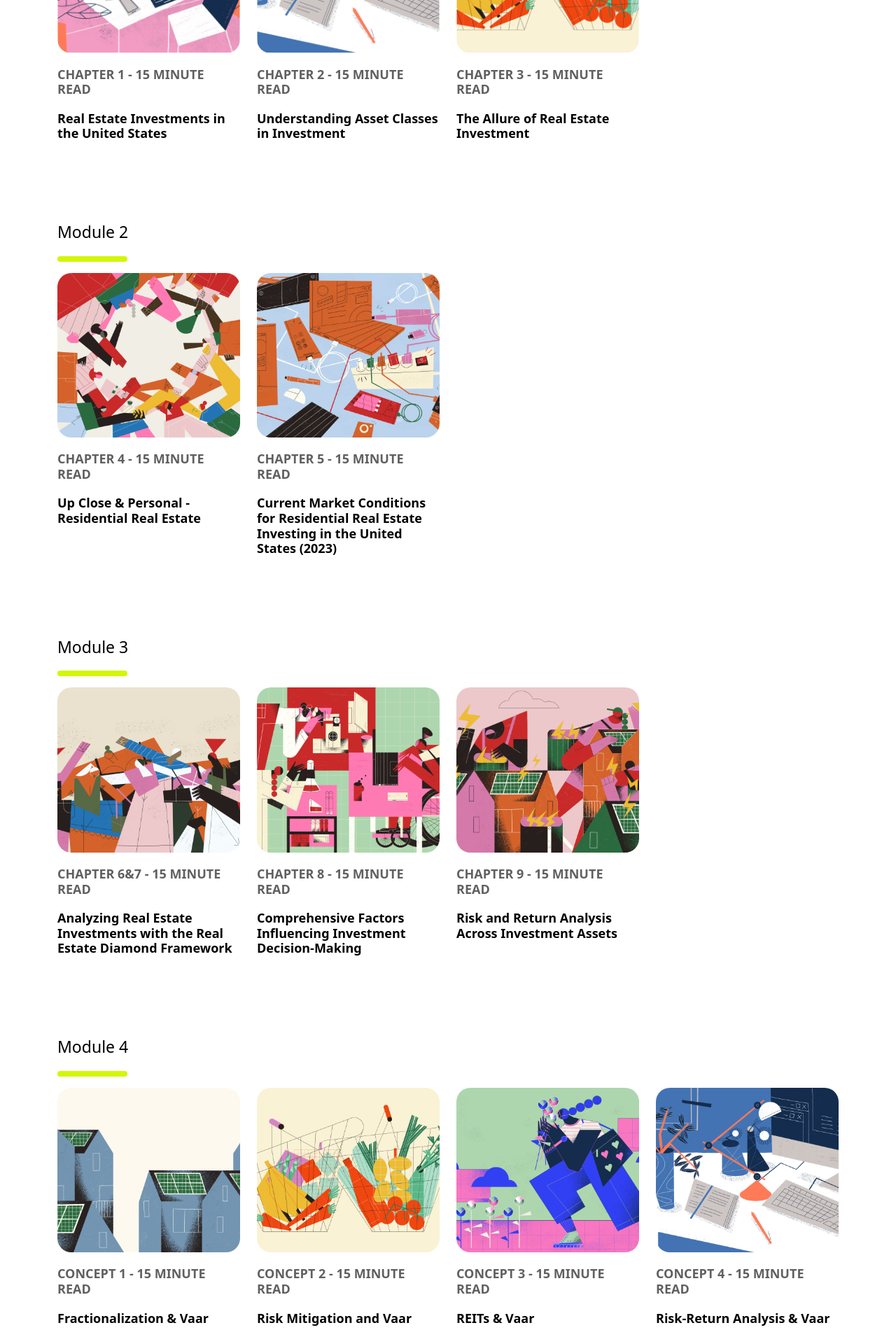
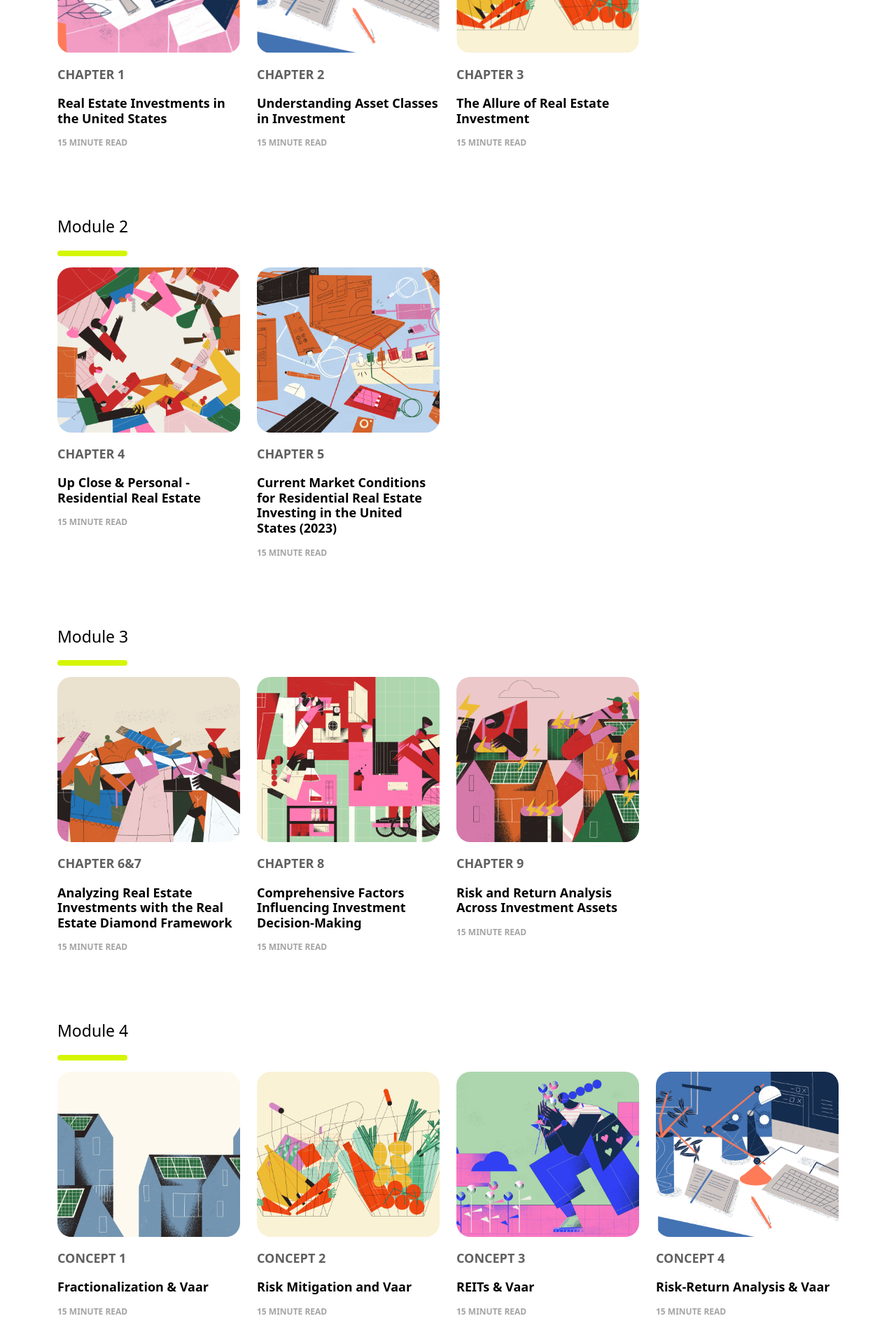
Before and after one commit to webtesting22/vaar, a React (Vite) app: page /AllResources in a window 1280 px wide. Shown: the part 560-2480 px from the top of the page at 70% size. Built offline with nearby package versions, Linux system fonts and the light colour scheme.

Commit message:
repair modules

```diff
--- a/src/Components/AllResources/AllResources.jsx
+++ b/src/Components/AllResources/AllResources.jsx
@@ -34,6 +34,7 @@ function AllResources() {
                                                     <img src={item.img} alt="" />
                                                     <h6>{item.subtitle}</h6>
                                                     <h4>{item.title}</h4>
+                                                    <span>{item.timing}</span>
                                                 </div>
                                             </Link>
                                         </div>
@@ -57,6 +58,7 @@ function AllResources() {
                                                     <img src={item.img} alt="" />
                                                     <h6>{item.subtitle}</h6>
                                                     <h4>{item.title}</h4>
+                                                    <span>{item.timing}</span>
                                                 </div>
                                             </Link>
 
@@ -83,6 +85,7 @@ function AllResources() {
                                                             <img src={item.img} alt="" />
                                                             <h6>{item.subtitle}</h6>
                                                             <h4>{item.title}</h4>
+                                                            <span>{item.timing}</span>
                                                         </div>
                                                     </Link>
                                                 </div>
@@ -95,6 +98,7 @@ function AllResources() {
                                                             <img src={item.img} alt="" />
                                                             <h6>{item.subtitle}</h6>
                                                             <h4>{item.title}</h4>
+                                                            <span>{item.timing}</span>
                                                         </div>
                                                     </Link>
                                                 </div>
@@ -120,6 +124,7 @@ function AllResources() {
                                                     <img src={item.img} alt="" />
                                                     <h6>{item.subtitle}</h6>
                                                     <h4>{item.title}</h4>
+                                                    <span>{item.timing}</span>
                                                 </div>
                                             </Link>
                                         </div>
--- a/src/Components/AllResources/AllResourcesData.jsx
+++ b/src/Components/AllResources/AllResourcesData.jsx
@@ -16,81 +16,95 @@ const Module1 = [
     {
 
         img: img1,
-        subtitle: "CHAPTER 1 - 15 MINUTE READ",
-        title: "Real Estate Investments in the United States"
+        subtitle: "CHAPTER 1",
+        title: "Real Estate Investments in the United States",
+        timing:"15 MINUTE READ"
     },
     {
         img: img2,
-        subtitle: "CHAPTER 2 - 15 MINUTE READ",
-        title: "Understanding Asset Classes in Investment"
+        subtitle: "CHAPTER 2",
+        title: "Understanding Asset Classes in Investment",
+        timing:"15 MINUTE READ"
     },
     {
         img: img3,
-        subtitle: "CHAPTER 3 - 15 MINUTE READ",
-        title: "The Allure of Real Estate Investment"
+        subtitle: "CHAPTER 3 ",
+        title: "The Allure of Real Estate Investment",
+        timing:"15 MINUTE READ"
     }
 ]
 
 const Module2 = [
     {
         img: img4,
-        subtitle: "CHAPTER 4 - 15 MINUTE READ",
-        title: "Up Close & Personal - Residential Real Estate"
+        subtitle: "CHAPTER 4",
+        title: "Up Close & Personal - Residential Real Estate",
+        timing:"15 MINUTE READ"
     },
     {
         img: img5,
-        subtitle: "CHAPTER 5 - 15 MINUTE READ",
-        title: "Current Market Conditions for Residential Real Estate Investing in the United States (2023)"
+        subtitle: "CHAPTER 5",
+        title: "Current Market Conditions for Residential Real Estate Investing in the United States (2023)",
+        timing:"15 MINUTE READ"
     }
 ]
 
 const Module3 = [
     {
         img: img6,
-        subtitle: "CHAPTER 6&7 - 15 MINUTE READ",
-        title: "Analyzing Real Estate Investments with the Real Estate Diamond Framework"
+        subtitle: "CHAPTER 6&7",
+        title: "Analyzing Real Estate Investments with the Real Estate Diamond Framework",
+        timing:" 15 MINUTE READ"
     },
     {
         img: img7,
-        subtitle: "CHAPTER 8 - 15 MINUTE READ",
-        title: "Comprehensive Factors Influencing Investment Decision-Making"
+        subtitle: "CHAPTER 8 ",
+        title: "Comprehensive Factors Influencing Investment Decision-Making",
+        timing:"15 MINUTE READ"
     },
     {
         img: img8,
-        subtitle: "CHAPTER 9 - 15 MINUTE READ",
-        title: "Risk and Return Analysis Across Investment Assets"
+        subtitle: "CHAPTER 9",
+        title: "Risk and Return Analysis Across Investment Assets",
+        timing:"15 MINUTE READ"
     }
 ]
 const Module4 = [
     {
         img: img9,
-        subtitle: "CONCEPT 1 - 15 MINUTE READ",
-        title: "Fractionalization & Vaar"
+        subtitle: "CONCEPT 1 ",
+        title: "Fractionalization & Vaar",
+        timing:"15 MINUTE READ",
     },
     {
         img: img10,
-        subtitle: "CONCEPT 2 - 15 MINUTE READ",
-        title: "Risk Mitigation and Vaar"
+        subtitle: "CONCEPT 2 ",
+        title: "Risk Mitigation and Vaar",
+        timing:"15 MINUTE READ",
     },
     {
         img: img11,
-        subtitle: "CONCEPT 3 - 15 MINUTE READ",
-        title: "REITs & Vaar"
+        subtitle: "CONCEPT 3 ",
+        title: "REITs & Vaar",
+        timing:"15 MINUTE READ",
     },
     {
         img: img12,
-        subtitle: "CONCEPT 4 - 15 MINUTE READ",
-        title: "Risk-Return Analysis & Vaar"
+        subtitle: "CONCEPT 4 ",
+        title: "Risk-Return Analysis & Vaar",
+        timing:"15 MINUTE READ",
     },
     {
         img: img13,
-        subtitle: "CONCEPT 5 - 15 MINUTE READ",
-        title: "Access the Largest Asset Class in the US"
+        subtitle: "CONCEPT 5 ",
+        title: "Access the Largest Asset Class in the US",
+        timing:"15 MINUTE READ",
     },
     {
         img: img14,
-        subtitle: "CONCEPT 6 - 15 MINUTE READ",
-        title: "Technology & Vaar"
+        subtitle: "CONCEPT 6 ",
+        title: "Technology & Vaar",
+        timing:"15 MINUTE READ",
     },
 
 ]
--- a/src/Components/AllResources/Allresources.css
+++ b/src/Components/AllResources/Allresources.css
@@ -40,3 +40,12 @@
     font-weight: 600;
     color: black;
  }
+ .all-resources-box h4{
+   margin: 10px 0px;
+ }
+ .all-resources-box span{
+   font-size: 12px;
+   color: rgb(164, 164, 164);
+   margin-top: -10px;
+   font-weight: 600;
+ }
```
